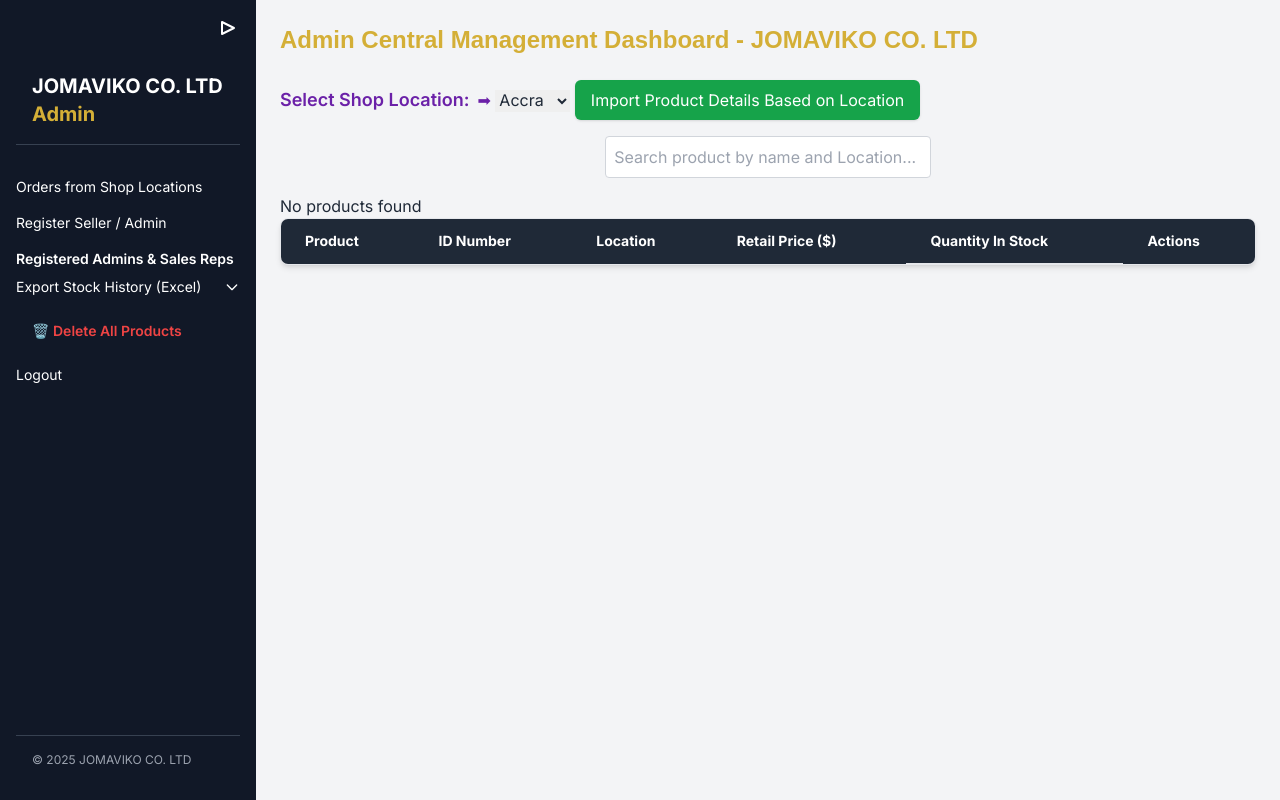
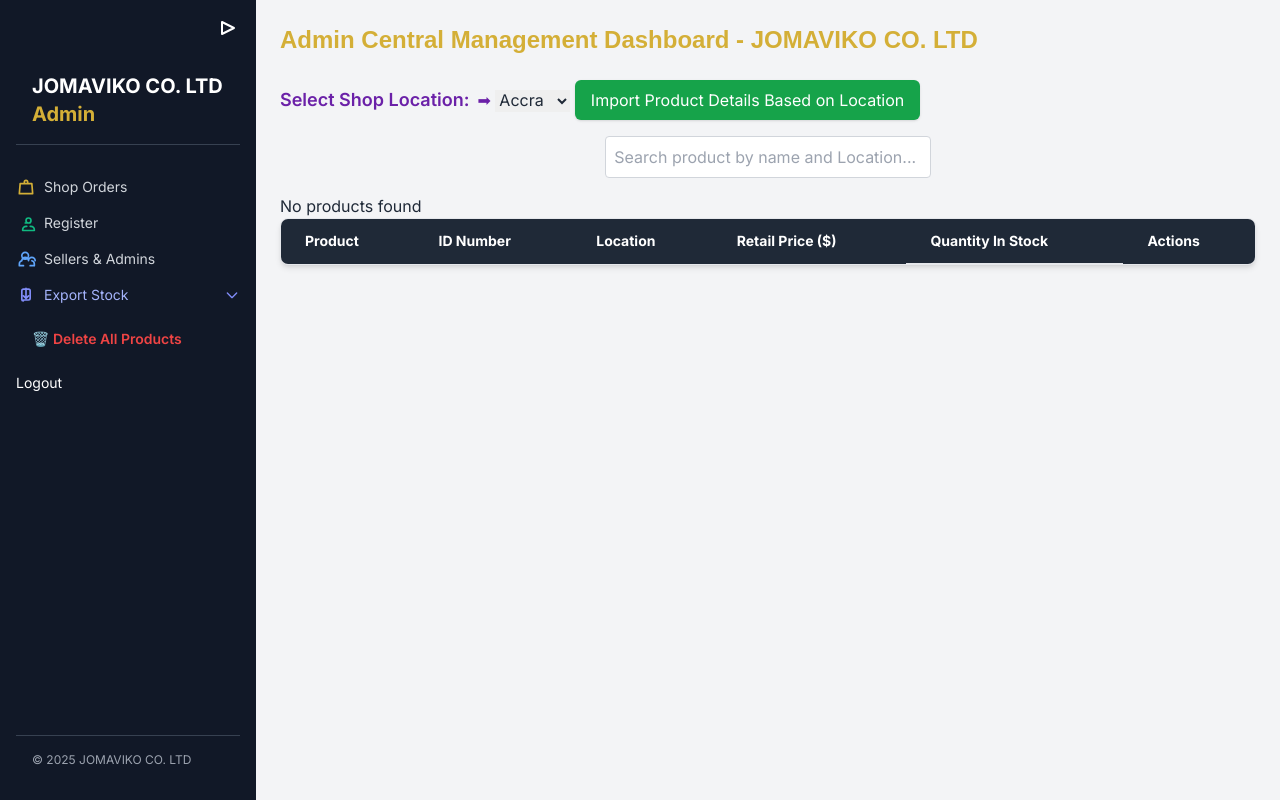
Before and after one commit to Martin4dbest/jomaviko, a Flask app: page /admin in a window 1280 px wide. Run offline with Flask 3, Linux system fonts and the light colour scheme; the visitor is signed in with stand-in values (Sample User, id 1); data comes from the database, SQL or seed files in the repository; data that the repository does not hold is empty; some libraries are stand-ins or nearby versions.

Commit message:
Update admin_dashboard.html

```diff
--- a/templates/admin_dashboard.html
+++ b/templates/admin_dashboard.html
@@ -139,46 +139,59 @@
   <!-- Sidebar Nav Links -->
   <nav class="flex-grow space-y-4 text-sm font-medium mt-4" x-show="sidebarOpen">
     <a href="{{ url_for('select_order_location') }}"
-      class="block text-white transition-colors duration-300 hover:text-green-400">
-      Orders from Shop Locations
+   class="flex items-center space-x-2 text-gray-300 hover:text-[#D4AF37] transition duration-300">
+  <svg class="w-5 h-5 text-[#D4AF37] group-hover:text-[#D4AF37]" fill="none" stroke="currentColor" stroke-width="2"
+       viewBox="0 0 24 24">
+    <path stroke-linecap="round" stroke-linejoin="round"
+          d="M5 8h14l1 12H4L5 8zm5 0V6a2 2 0 114 0v2" />
+  </svg>
+  <span class="font-medium">Shop Orders</span>
 </a>
 
-    <!-- Register Seller / Admin Link -->
+
+
   <a href="{{ url_for('register') }}"
-      class="block text-white transition-colors duration-300 hover:text-green-400">
-      Register Seller / Admin
+  class="flex items-center space-x-2 text-gray-300 hover:text-[#10B981] transition duration-300">
+  <svg class="w-5 h-5 text-[#10B981]" fill="none" stroke="currentColor" stroke-width="2"
+      viewBox="0 0 24 24">
+  <path stroke-linecap="round" stroke-linejoin="round"
+        d="M18 9a3 3 0 11-6 0 3 3 0 016 0zM13 16h-1a4 4 0 00-4 4v1h14v-1a4 4 0 00-4-4h-1m-6-4h6" />
+  </svg>
+  <span class="font-medium">Register</span>
   </a>
+
+
 
   </nav>
 
   <!-- Admins and Sellers Details Section -->
   <div class="mb-6 mt-6">
-    <h2 class="text-sm font-semibold text-white mb-2">
-      <a href="{{ url_for('view_users') }}" class="hover:text-green-400">
-        Registered Admins & Sales Reps
-      </a>
-    </h2>
-
-    <div class="space-y-2">
-      {% for user in users %}
-        <div class="block text-sm text-white font-medium hover:text-green-400 cursor-pointer">
-          <a href="{{ url_for('view_users', user_id=user.id) }}">
-            <p>{{ user.username }} ({{ user.role }})</p>
-            {% if user.location %}
-              <p>{{ user.location }}</p>
-            {% endif %}
+    <a href="{{ url_for('view_users') }}"
+       class="flex items-center space-x-2 text-gray-300 hover:text-blue-400 transition duration-300">
+      <svg class="w-5 h-5 text-blue-400" fill="none" stroke="currentColor" stroke-width="2"
+           viewBox="0 0 24 24">
+        <path stroke-linecap="round" stroke-linejoin="round"
+              d="M17 20h5v-2a4 4 0 00-3-3.87M9 20H4v-2a4 4 0 013-3.87m8 0a4 4 0 10-8 0m8 0a4 4 0 018 0m-8-6a4 4 0 11-8 0 4 4 0 018 0z" />
+      </svg>
+      <span class="font-medium">Sellers & Admins</span>
     </a>
   </div>
-      {% endfor %}
-    </div>
+
 
 
   <div x-data="{ openExportDropdown: false }" class="relative">
     <!-- Export Button -->
     <button @click="openExportDropdown = !openExportDropdown"
-              class="btn btn-primary w-full flex items-center justify-between hover:text-yellow-400">
-        Export Stock History (Excel)
-        <svg :class="{ 'rotate-180': openExportDropdown }" class="ml-2 w-4 h-4 transition-transform"
+            class="w-full flex items-center justify-between text-indigo-300 hover:text-indigo-500 transition-colors">
+      <span class="flex items-center space-x-2">
+        <svg class="w-5 h-5 text-indigo-400" fill="none" stroke="currentColor" stroke-width="2"
+             viewBox="0 0 24 24">
+          <path stroke-linecap="round" stroke-linejoin="round"
+                d="M12 4v12m0 0l-3-3m3 3l3-3m-6 5h6a2 2 0 002-2V7a2 2 0 00-2-2h-6a2 2 0 00-2 2v10a2 2 0 002 2z"/>
+        </svg>
+        <span class="font-medium">Export Stock</span>
+      </span>
+      <svg :class="{ 'rotate-180': openExportDropdown }" class="ml-2 w-4 h-4 transition-transform text-indigo-400"
            fill="none" stroke="currentColor" viewBox="0 0 24 24">
         <path stroke-linecap="round" stroke-linejoin="round" stroke-width="2"
               d="M19 9l-7 7-7-7"/>
@@ -189,7 +202,6 @@
     <div x-show="openExportDropdown"
          @click.away="openExportDropdown = false"
          class="absolute z-50 bg-white text-black p-4 mt-2 rounded shadow w-[300px]">
-
       <form method="get" action="{{ url_for('export_stock_history_excel') }}">
         <div class="mb-2">
           <label class="block text-sm font-semibold">Start Date</label>
@@ -234,6 +246,10 @@
       🗑️ Delete All Products
     </button>
 </form>
+
+
+
+
 
 
 
```
Lines whose indentation alone changed are shown as unchanged.
